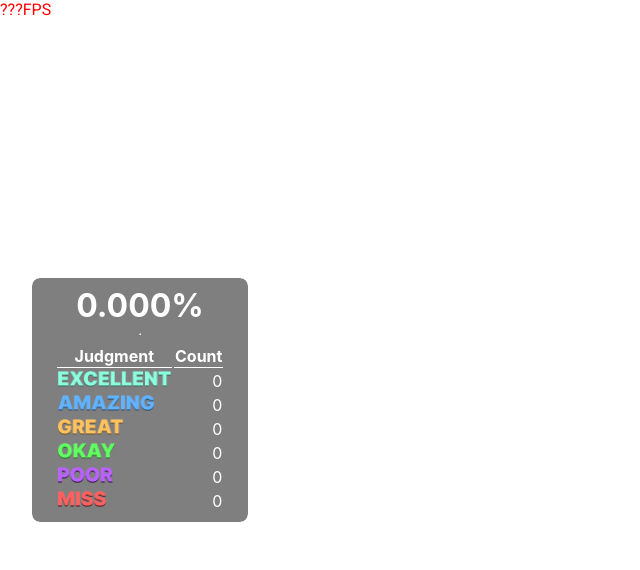
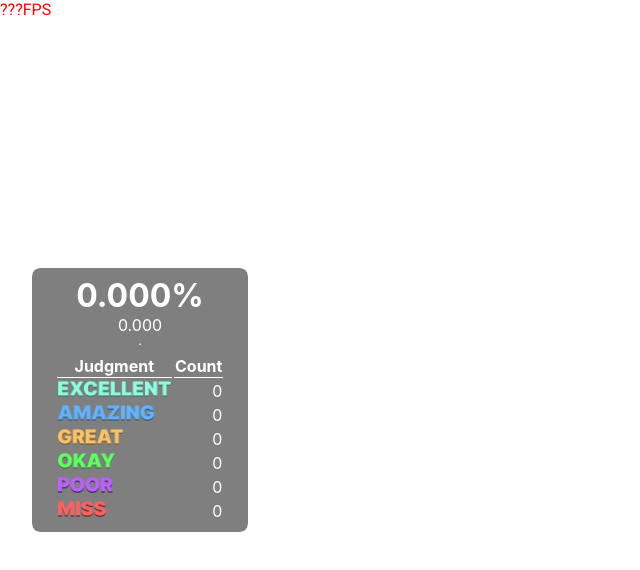
Before and after one commit to onexus-gaming/LibeatOnline, a plain HTML site: page play.html in a window 1280 px wide. Shown: the whole page, without its empty margins (0-640 px from the left). Drawn offline with Linux system fonts and the light colour scheme; no server answers; a web font is replaced by a local one.

Commit message:
absolute score, combo underglow sticks out more

```diff
--- a/css/play.css
+++ b/css/play.css
@@ -121,6 +121,14 @@ p.artist {
     text-align: center;
 }
 
+#absscore {
+    margin: 0px;
+
+    font-size: 1em;
+    font-weight: light;
+    text-align: center;
+}
+
 #judgetracker thead tr th {
     border-bottom: 1px solid white;
 }
--- a/js/main.js
+++ b/js/main.js
@@ -84,6 +84,7 @@ $d.onLoad(function(event) {
     const startSongButton = $get1("#startsong");
 
     const scoreDisplay = $get1("#score");
+    const absScoreDisplay = $get1("#absscore");
 
     let laneBombs = [ // the cool bomb effects when you hit a note
         {time: 0, judge: undefined},
@@ -261,6 +262,7 @@ $d.onLoad(function(event) {
 
         // update score display
         scoreDisplay.innerText = `${(score/maxScore*100).toFixed(3)}%`
+        absScoreDisplay.innerText = (score/maxScore*songData.charts[chart]).toFixed(3)
     }
 
     // registering judge mechanisms
@@ -384,7 +386,7 @@ $d.onLoad(function(event) {
                 const [R, G, B] = judgeColors[worstJudgeSinceComboStart];
 
                 laneRender.fillStyle = RGB(R, G, B);
-                laneRender.print('fill', combo, laneRender.width/2, window.innerHeight/2+2*(fontSize/40), laneRender.width, `${fontSize}px Inter black`, "center", "middle");
+                laneRender.print('fill', combo, laneRender.width/2, window.innerHeight/2+4*(fontSize/40), laneRender.width, `${fontSize}px Inter black`, "center", "middle");
                 laneRender.fillStyle = RGB(255, 255, 255);
                 laneRender.print('fill', combo, laneRender.width/2, window.innerHeight/2, laneRender.width, `${fontSize}px Inter black`, "center", "middle");
             }
--- a/play.html
+++ b/play.html
@@ -26,6 +26,7 @@
     <span id="fps">???FPS</span>
     <div id="scoretracker">
         <p id="score">0.000%</p>
+        <p id="absscore">0.000</p>
         <hr>
         <table id="judgetracker">
             <thead>
```
